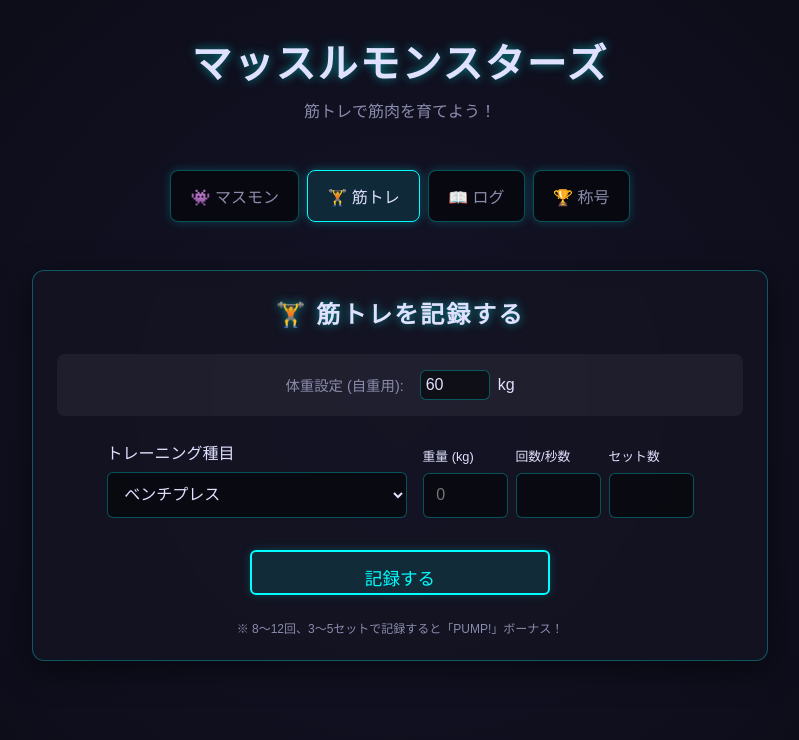
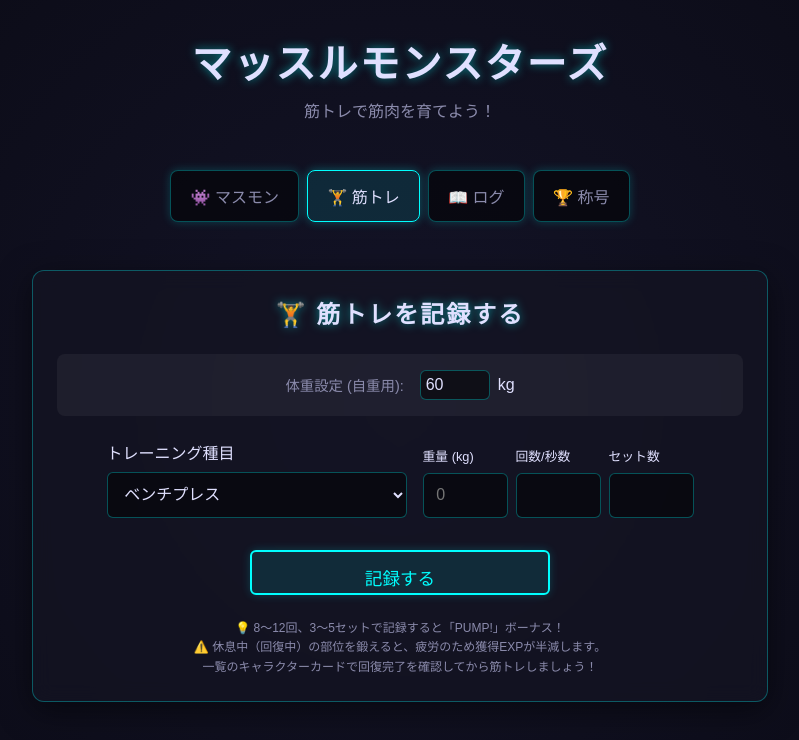
Before and after one commit to Uchu-Kurage/muscle_monsters, a React (Vite) app: page / in a window 1280 px wide. Both pictures are taken after a click on the button "🏋️ 筋トレ". Shown: the top 740 px of the page, without its empty margins (240-1039 px from the left). Built offline with nearby package versions, Linux system fonts and the light colour scheme; a web font is replaced by a local one.

Commit message:
Add explanation of overwork penalty to record tab

```diff
--- a/src/App.tsx
+++ b/src/App.tsx
@@ -959,8 +959,10 @@ function App() {
             </div>
           )}
 
-          <p style={{ textAlign: 'center', fontSize: '0.75rem', color: 'var(--text-secondary)', marginTop: '1.5rem' }}>
-            ※ 8〜12回、3〜5セットで記録すると「PUMP!」ボーナス！
+          <p style={{ textAlign: 'center', fontSize: '0.75rem', color: 'var(--text-secondary)', marginTop: '1.5rem', lineHeight: '1.6' }}>
+            💡 8〜12回、3〜5セットで記録すると「PUMP!」ボーナス！<br />
+            ⚠️ 休息中（回復中）の部位を鍛えると、疲労のため獲得EXPが半減します。<br />
+            一覧のキャラクターカードで回復完了を確認してから筋トレしましょう！
           </p>
         </div>
       )}
```
